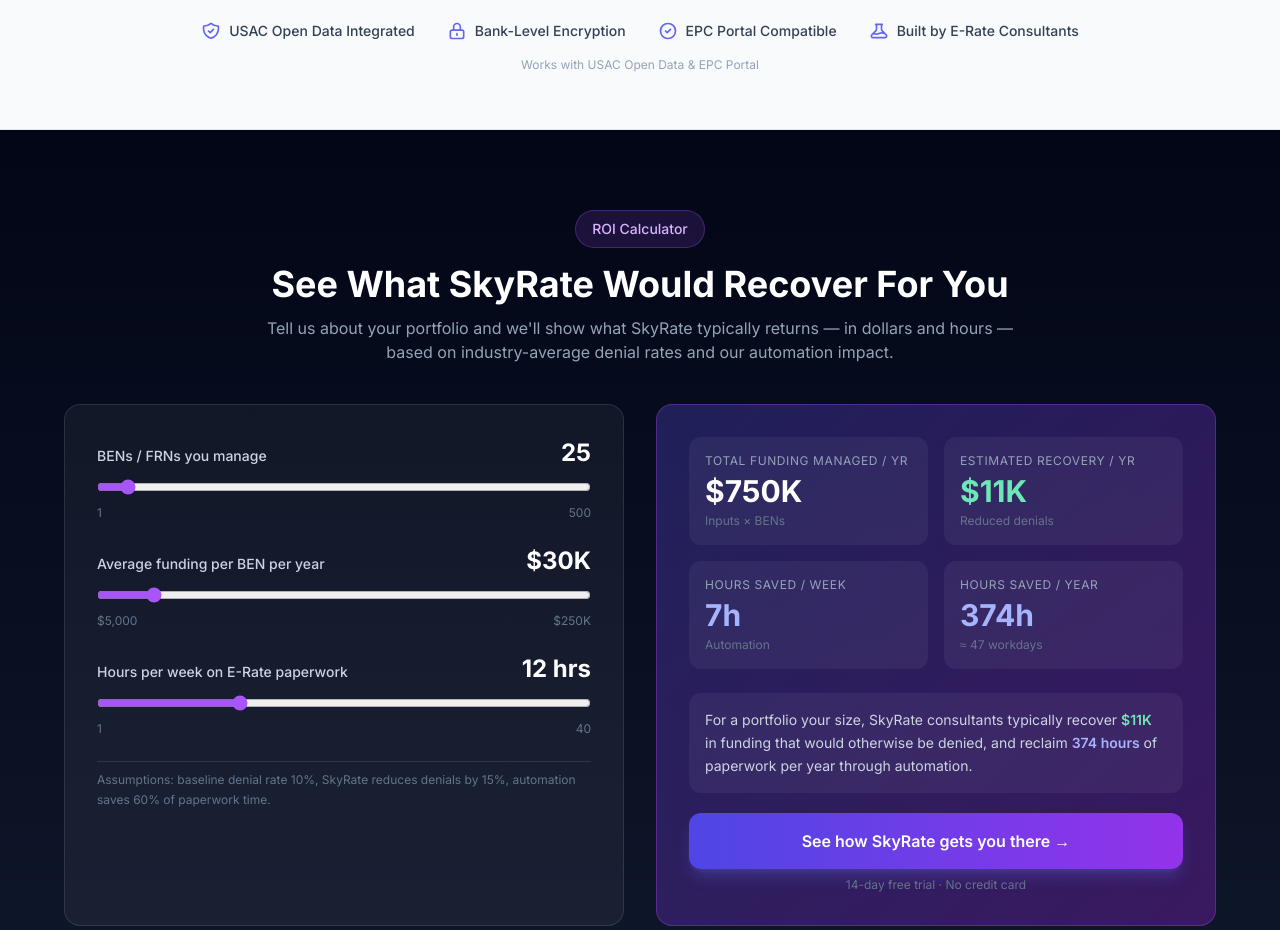
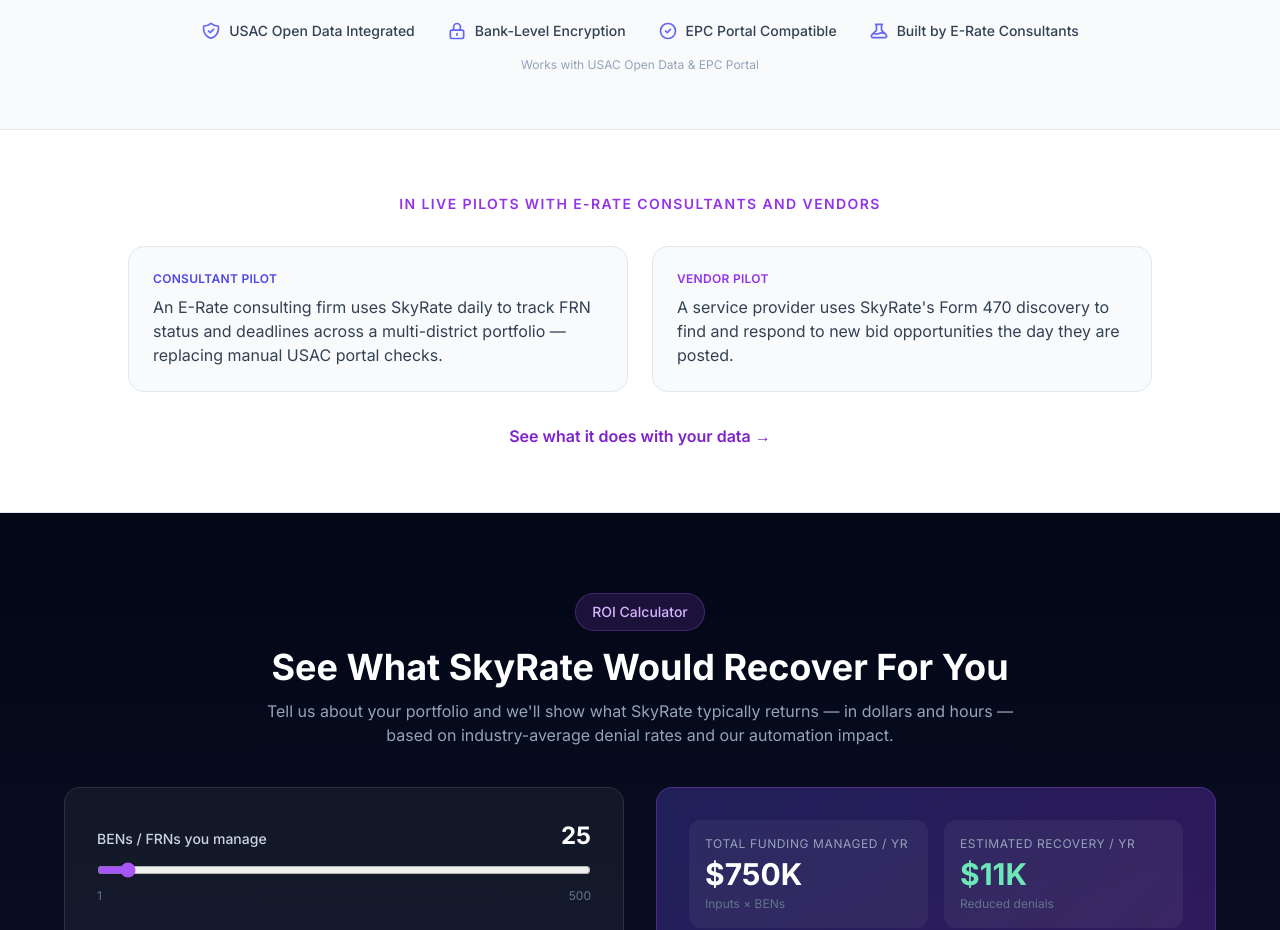
Before and after one commit to orelmeister/skyrate, a Next.js app in the folder frontend/: page / in a window 1280 px wide. Shown: the part 1100-2030 px from the top of the page. Built offline with nearby package versions, Linux system fonts and the light colour scheme; no server answers.

Commit message:
CRO: honest live-pilot social-proof strip under homepage hero (no invented quotes)

```diff
--- a/frontend/app/page.tsx
+++ b/frontend/app/page.tsx
@@ -250,6 +250,36 @@
           <p className="text-center text-xs text-slate-400 mt-4">
             Works with USAC Open Data &amp; EPC Portal
           </p>
+        </div>
+      </section>
+
+      {/* ────────── LIVE PILOTS — SOCIAL PROOF ────────── */}
+      <section className="py-12 sm:py-16 px-4 sm:px-6 bg-white border-b border-slate-200">
+        <div className="max-w-5xl mx-auto">
+          <p className="text-center text-xs sm:text-sm font-semibold tracking-widest uppercase text-purple-600 mb-8">
+            In live pilots with E-Rate consultants and vendors
+          </p>
+          <div className="grid sm:grid-cols-2 gap-6">
+            <div className="bg-slate-50 border border-slate-200 rounded-2xl p-6">
+              <div className="text-xs font-semibold uppercase tracking-wide text-indigo-600 mb-2">Consultant pilot</div>
+              <p className="text-slate-700 leading-relaxed text-sm sm:text-base">
+                An E-Rate consulting firm uses SkyRate daily to track FRN status and deadlines
+                across a multi-district portfolio &mdash; replacing manual USAC portal checks.
+              </p>
+            </div>
+            <div className="bg-slate-50 border border-slate-200 rounded-2xl p-6">
+              <div className="text-xs font-semibold uppercase tracking-wide text-purple-600 mb-2">Vendor pilot</div>
+              <p className="text-slate-700 leading-relaxed text-sm sm:text-base">
+                A service provider uses SkyRate&apos;s Form 470 discovery to find and respond to
+                new bid opportunities the day they are posted.
+              </p>
+            </div>
+          </div>
+          <div className="mt-8 text-center">
+            <Link href="/book-demo?source=pilot-strip" className="inline-flex items-center gap-2 text-purple-700 font-semibold hover:text-purple-800 transition">
+              See what it does with your data &rarr;
+            </Link>
+          </div>
         </div>
       </section>
 
```
